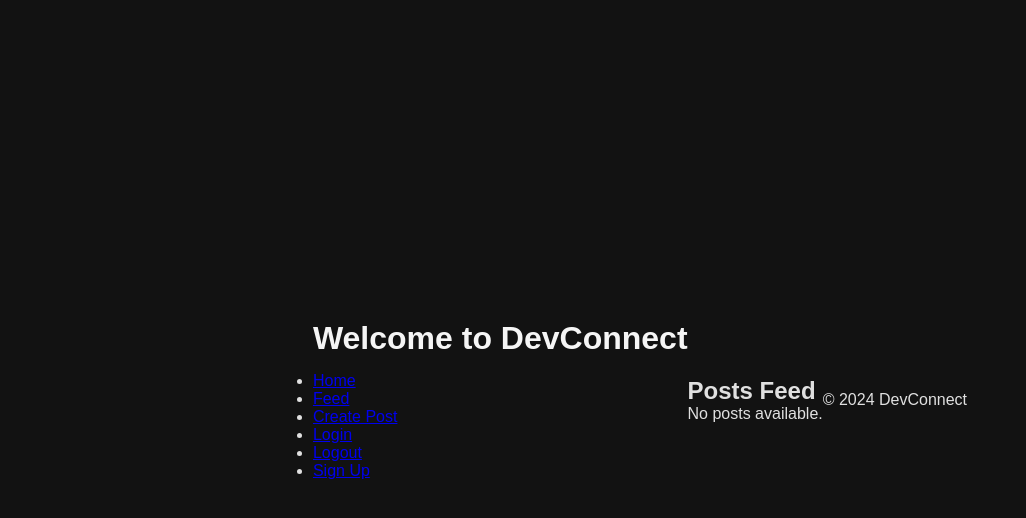
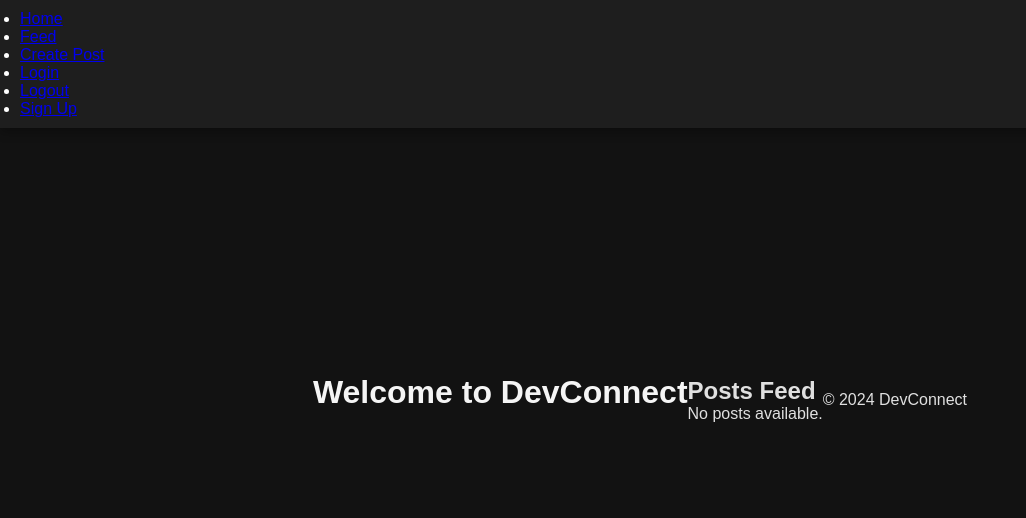
Before and after one commit to Seafzz/pp4, a Django app: template social/templates/feed.html in a window 1280 px wide. Shown: the top 518 px of the page, without its empty margins (0-1026 px from the left). Run offline with Django 3.2, Linux system fonts and the light colour scheme; the template is opened without the code that fills it, so the values that code supplies are empty.

Commit message:
added navbar styling

```diff
--- a/static/css/style.css
+++ b/static/css/style.css
@@ -17,6 +17,21 @@ body{
     align-items: center;
     height: 100vh;
 }
+
+/* Navbar */
+nav {
+    width: 100%;
+    background-color: #1e1e1e; /* Dark background for navbar */
+    color: #fff;
+    padding: 10px 20px;
+    box-shadow: 0 4px 10px rgba(0, 0, 0, 0.3);
+    position: fixed;
+    top: 0;
+    left: 0;
+    z-index: 1000;
+}
+
+
 h1 {
     font-size: 2rem;
     color: #fff;
```
